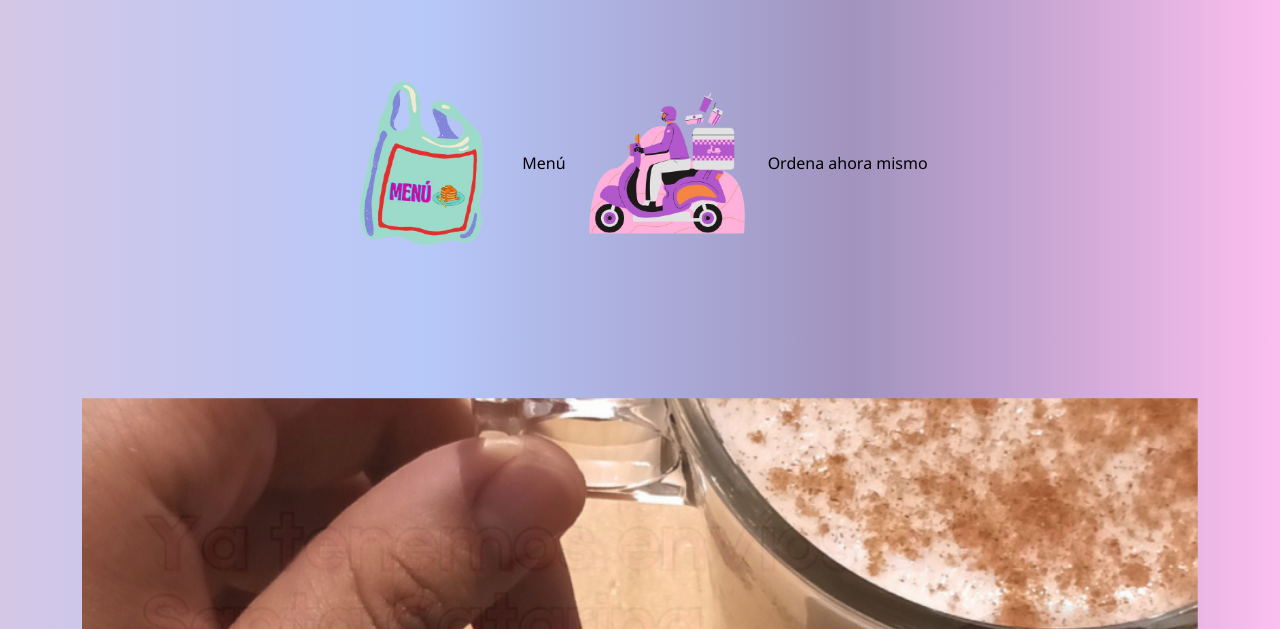
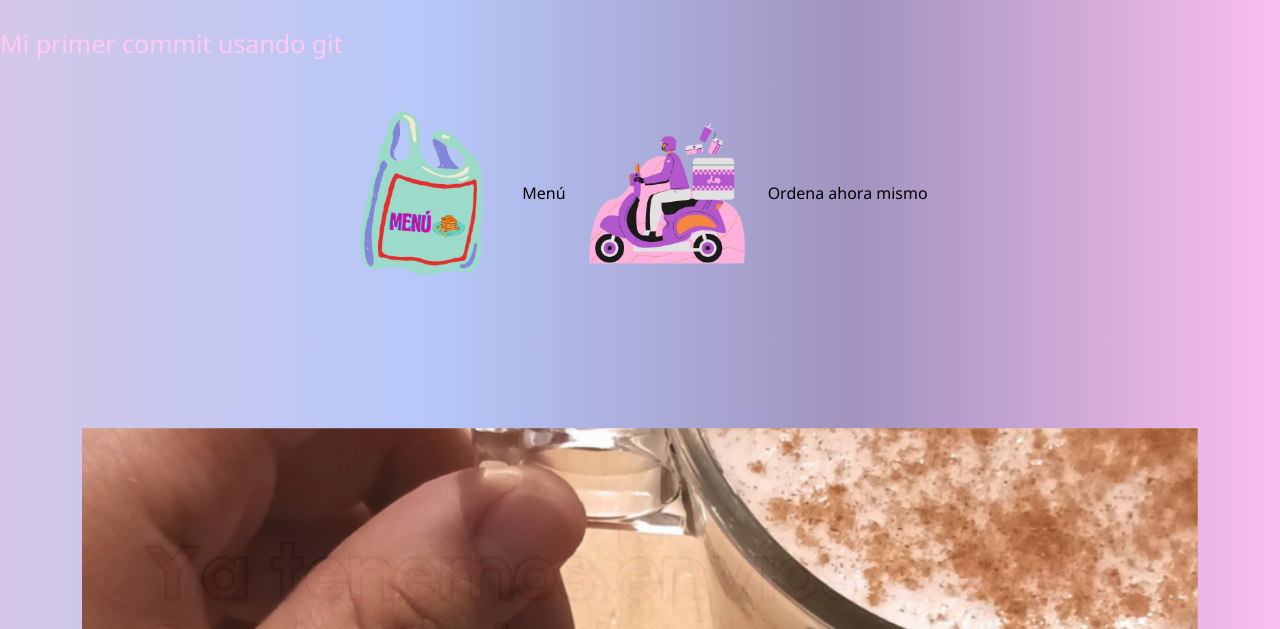
Before and after one commit to Bethstorm95/Bethstorm95.github.io, a plain HTML site: page index.html in a window 1280 px wide. Shown: the part 171-800 px from the top of the page. Drawn offline with nearby package versions, Linux system fonts and the light colour scheme.

Commit message:
Cambios en header

```diff
--- a/index.html
+++ b/index.html
@@ -20,6 +20,10 @@
         <a class="navbar-brand" href="./index.html">
           <img src="./imagenes/BannerparapaginawebCCS.png" alt="bannerccs" width="30">
         </a>
+      </div>
+
+      <div>
+        <h1> Mi primer commit usando git</h1>
       </div>
 </header>
 
```
